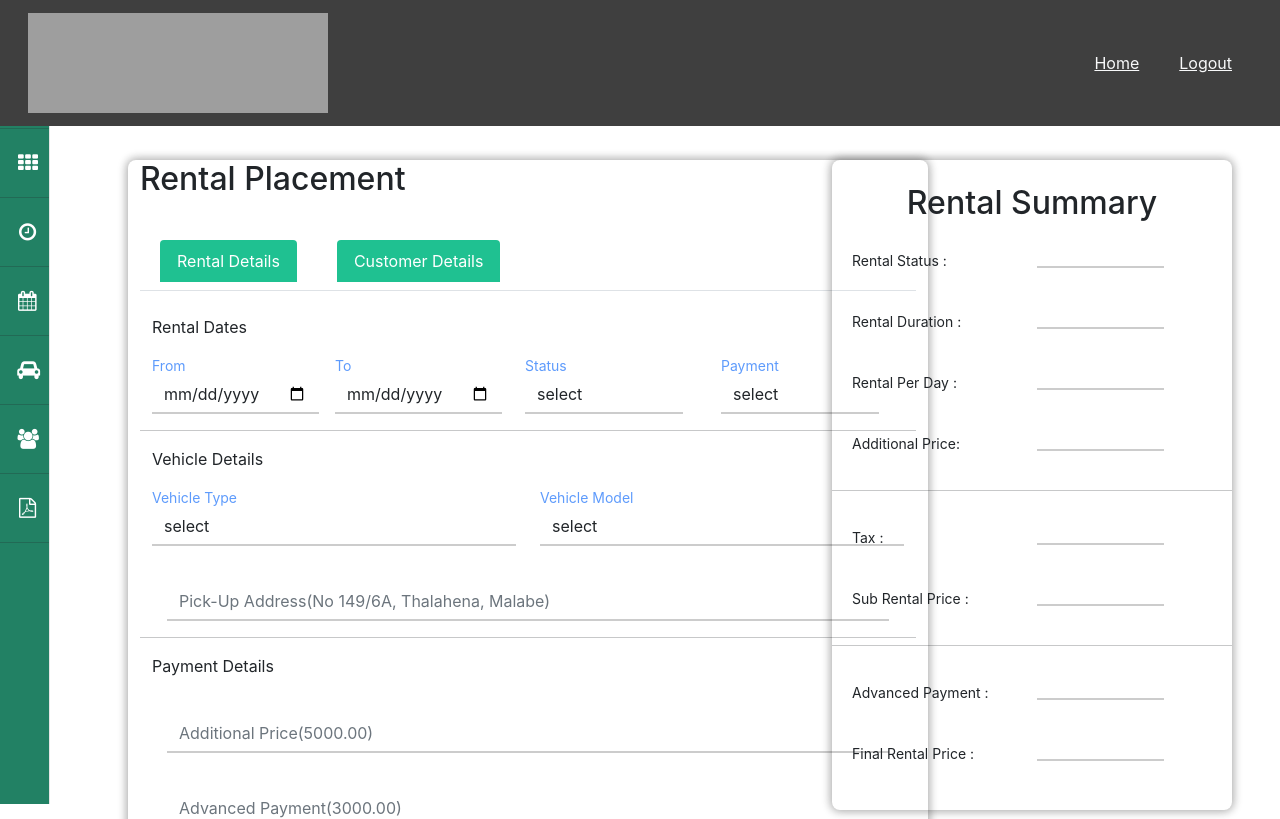
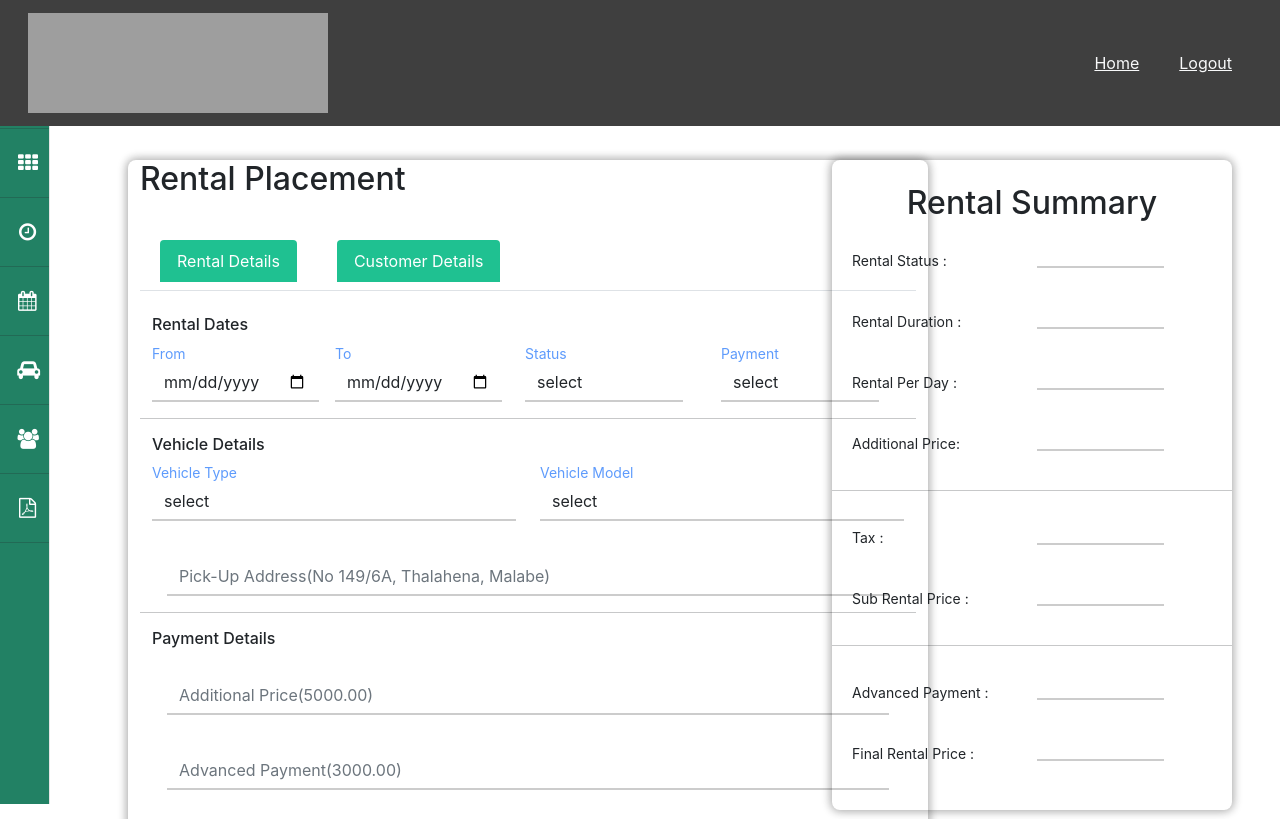
Before and after one commit to KaveenLaksitha/rentX, a React (Create React App) app: page /addRental in a window 1280 px wide. Shown: the top 819 px of the page. Built offline with nearby package versions, Linux system fonts and the light colour scheme; grey boxes are pictures that could not be loaded; the HTML template or start-up script is replaced by a standard one; a web font is replaced by a local one.

Commit message:
created rental two tabbed form

```diff
--- a/src/components/Header.js
+++ b/src/components/Header.js
@@ -1,5 +1,6 @@
 import React from "react";
 import "./style.scss";
+
 
 function Header(props) {
   return (
--- a/src/components/style.scss
+++ b/src/components/style.scss
@@ -766,6 +766,7 @@ textarea {
     0px 0px 10px 0px rgba(0, 0, 0, 0.19);
 }
 
+/*hasani*/
 .rental-summary-body {
   position: absolute;
   top:10rem;
--- a/src/components/views/rental views/rentalPlacement.js
+++ b/src/components/views/rental views/rentalPlacement.js
@@ -21,7 +21,7 @@ function rentalPlacement() {
                         <form>
                             <div class="container">
                                 <br></br>
-                                <p>Rental Dates</p>
+                                <h6>Rental Dates</h6>
 
                                 <div class="row">
                                     <div class="col-xs-12 col-sm-12 col-md-12 col-lg-12">
@@ -65,7 +65,7 @@ function rentalPlacement() {
 
                             <hr></hr>
                             <div class="container">
-                                <p>Vehicle Details</p>
+                                <h6>Vehicle Details</h6>
                                 <div class="form-group">
                                     <div class="row">
 
@@ -106,7 +106,7 @@ function rentalPlacement() {
                             </div>
                             <hr></hr>
                             <div class="container">
-                                <p>Payment Details</p>
+                                <h6>Payment Details</h6>
                                 <div class="form-group">
                                     <div class="col-12" >
                                         <label class="form-label" for="additionalPrice">Additional Price</label>
@@ -168,12 +168,12 @@ function rentalPlacement() {
 
                                             <div class="col-6">
                                                 <div class="form-group">
-                                                    <label for="exampleFormControlFile1">NIC Soft Copy</label>
+                                                    <label class="form-label" for="exampleFormControlFile1">NIC Soft Copy</label>
                                                 </div>
                                             </div>
                                             <div class="col-6">
                                                 <div class="form-group">
-                                                    <input type="file" class="form-control-file" id="exampleFormControlFile1" />
+                                                    <input type="file" class="form-control formInput" id="exampleFormControlFile1" />
                                                 </div>
                                             </div>
 
```
